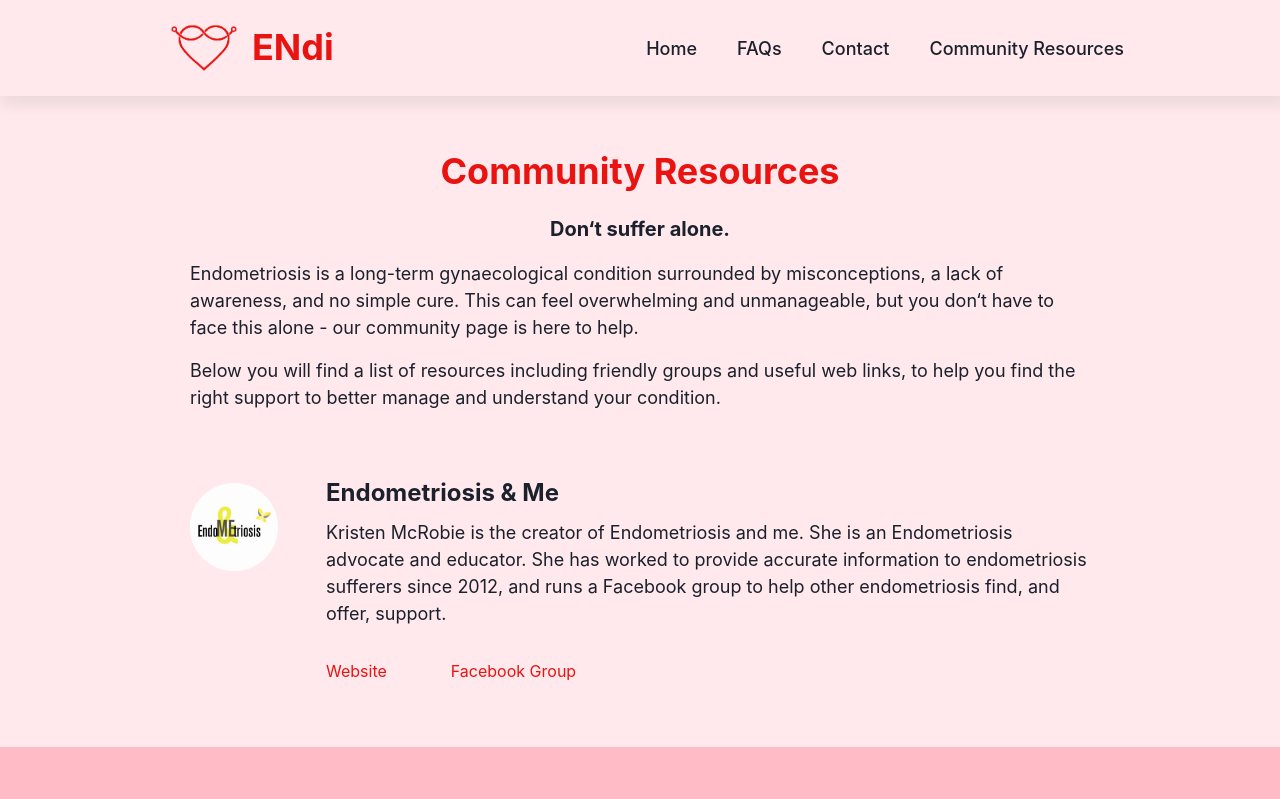
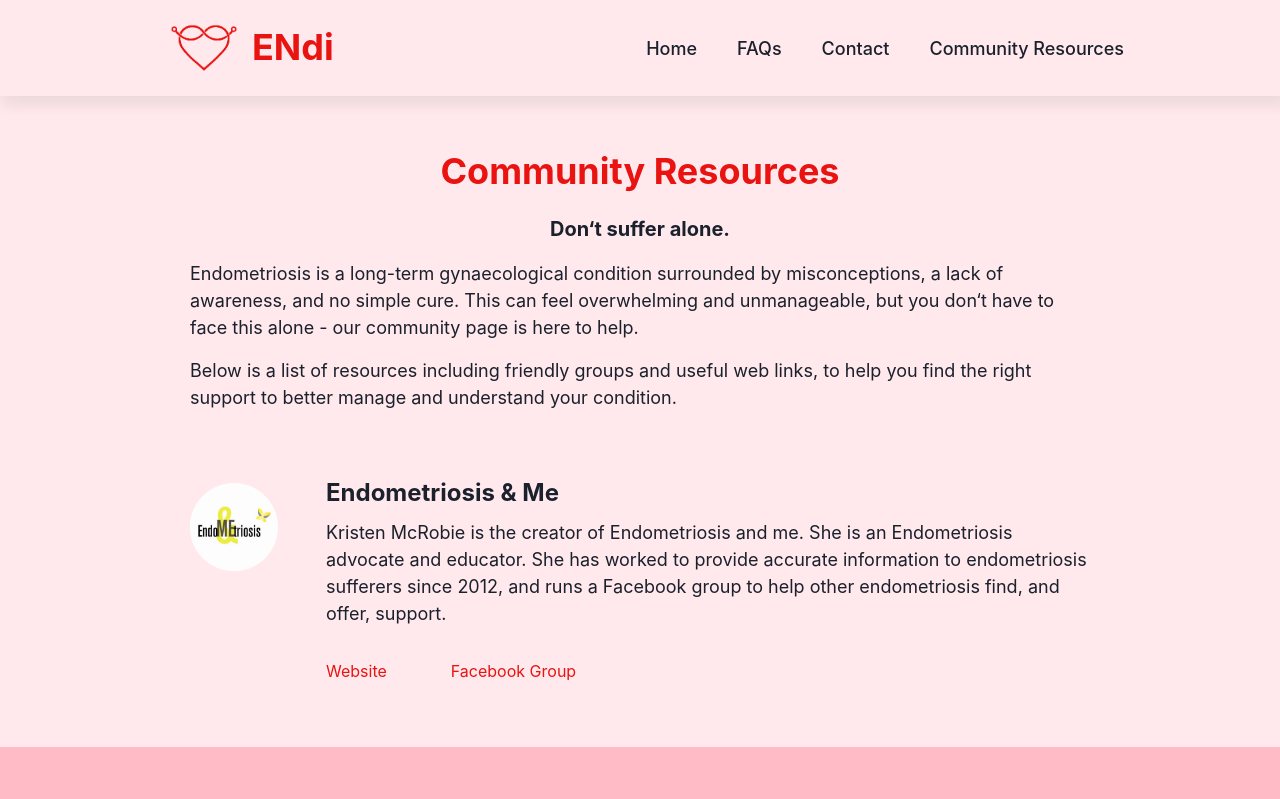
Before and after one commit to JenixTech/endi-web, a Next.js app: page /community in a window 1280 px wide. Shown: the top 799 px of the page. Built offline with nearby package versions, Linux system fonts and the light colour scheme.

Commit message:
copy twaek

```diff
--- a/pages/community.tsx
+++ b/pages/community.tsx
@@ -57,7 +57,7 @@ export default function Community() {
               <Text
                 fontSize="lg"
               >
-                Below you will find a list of resources including friendly groups and useful web links, to help you find the right support to better manage and understand your condition.
+                Below is a list of resources including friendly groups and useful web links, to help you find the right support to better manage and understand your condition.
               </Text>
             </VStack>
             <VStack margin="0 auto" maxW="calc(75vw)">
```
